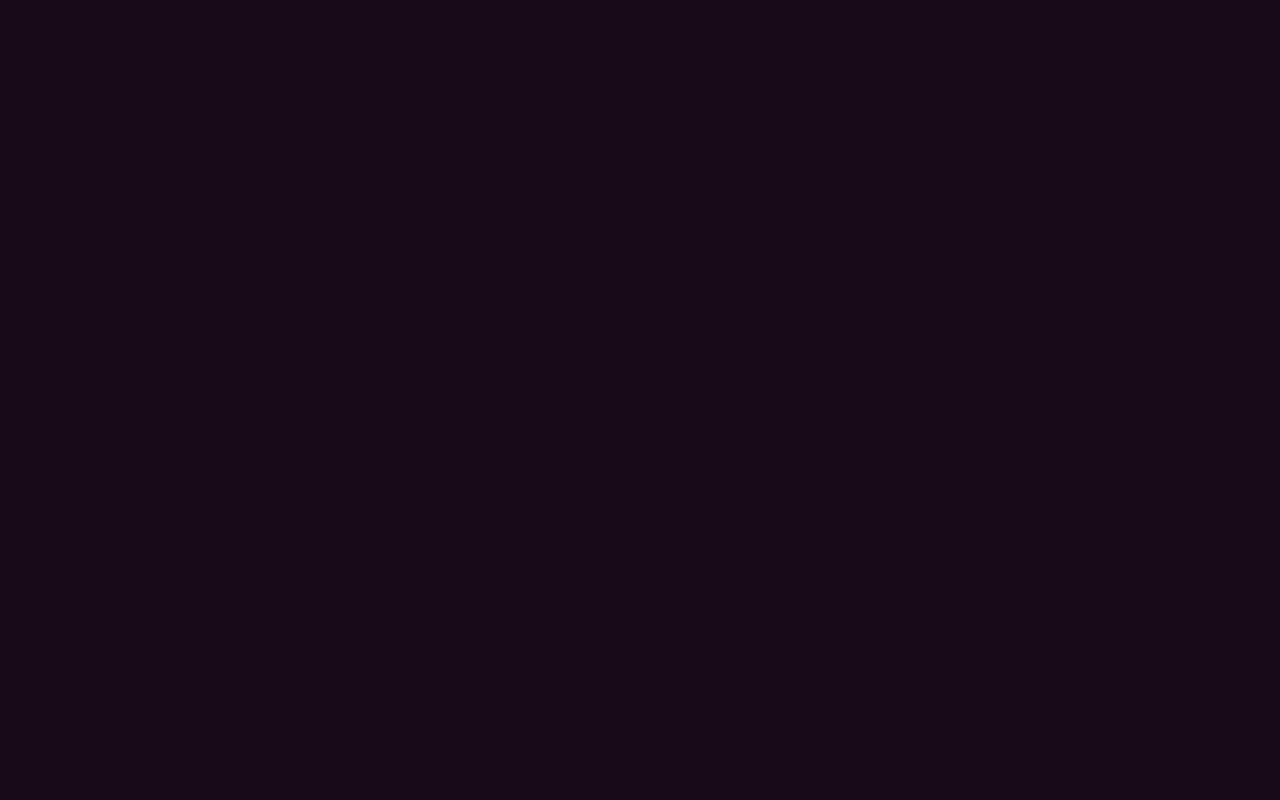
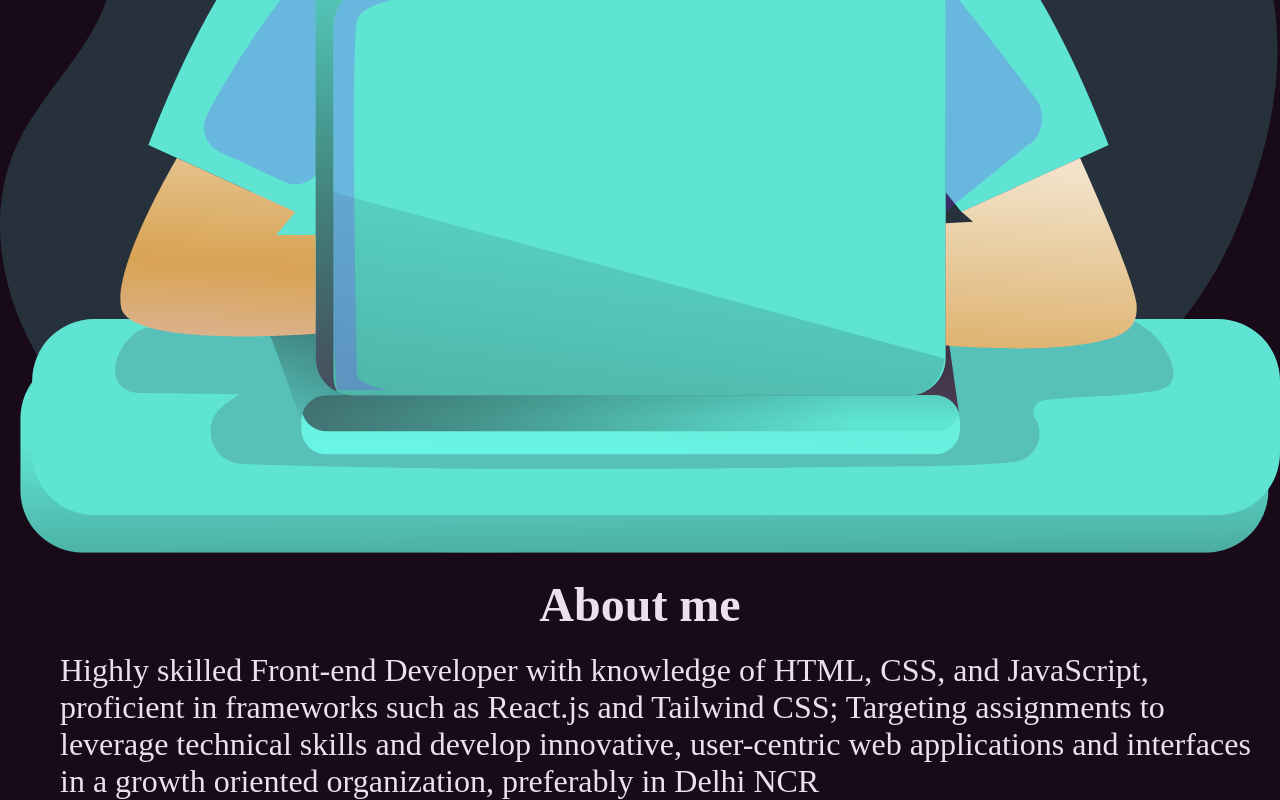
Before and after one commit to Pranshu-15/personal-portfolio, a React (Create React App) app: page /about in a window 1280 px wide. Shown: the part 714-1514 px from the top of the page. Before the commit the page ends 800 px from the top, so only its background shows below. Built offline with nearby package versions, Linux system fonts and the light colour scheme.

Commit message:
created about section

```diff
--- a/src/Components/About/index.js
+++ b/src/Components/About/index.js
@@ -1,10 +1,20 @@
 import React from 'react'
 import './style.css'
+import man from '../../media/freelancer.svg'
 
 const About = () => {
   return (
-    <div>
-      <h1>Hi it's about me section</h1>
+    <div className='about'>
+      <div className='left-section'>
+        <h1 className='about-heading'>About me</h1>
+        <p className='about-para'>Highly skilled Front-end Developer with knowledge of HTML, CSS, and JavaScript, proficient in
+frameworks such as React.js and Tailwind CSS; Targeting assignments to leverage technical skills and
+develop innovative, user-centric web applications and interfaces in a growth oriented organization,
+preferably in Delhi NCR</p>
+      </div>
+      <div className='right-section'>
+      <img className='man' src={man} alt='man'/>
+      </div>
     </div>
   )
 }
--- a/src/Components/About/style.css
+++ b/src/Components/About/style.css
@@ -0,0 +1,47 @@
+.about{
+    display: flex;
+    justify-content: space-between;
+    align-items: center;
+}
+.left-section, .right-section{
+    width: 50%;
+}
+.about-heading{
+  text-align: center;
+  font-size: 8rem;
+}
+.about-para{
+   /* font-size:  clamp(0.625rem, 1.119vw - 0.092rem, 1.25rem); */
+   font-size: 2rem;
+  margin-left: 60px;
+  text-align: justify;
+}
+.man{
+    width: 50%;
+    height: 85vh;
+    margin-left: 140px;
+}
+@media only screen
+   and (min-width : 320px) {
+   .about{
+    flex-direction: column-reverse;
+   }
+   .left-section, .right-section{
+    width: 100%;
+}
+   .man{
+    width: 100%;
+    height: 50%;
+    margin: auto;
+    margin-top: 24px;
+   }
+   .about-heading{
+    text-align: center;
+  font-size: 3rem;
+  margin-bottom: 20px;
+  margin-top: 20px;
+   }
+   .about-para{
+    text-align: left;
+   }
+}
--- a/src/Components/Body/index.js
+++ b/src/Components/Body/index.js
@@ -6,11 +6,9 @@ const Body = () => {
   return (
     <>
     <div className='home-section'>
-    <iframe className='hero-section-image' src="https://lottie.host/embed/cff70859-a1f8-4a3b-b5d1-d335bc7561b3/1JpEZGgGyQ.json"></iframe>
+    <iframe title='hero-section-img' className='hero-section-image' src="https://lottie.host/embed/cff70859-a1f8-4a3b-b5d1-d335bc7561b3/1JpEZGgGyQ.json"></iframe>
     <div className='first-line'>
       <h1 className='heading'>Hi Folks!!</h1>
-      <h1 className='emoji'>&#128075;</h1>
-      <h1 className='emoji emoji-two'>&#x1F44B;</h1>
     </div>
     <div className='second-line'>
       <h1 className='heading-two'>I'm Pranshu Agrawal</h1>
--- a/src/Components/Body/style.css
+++ b/src/Components/Body/style.css
@@ -35,22 +35,14 @@ color: var(--background);
 .heading-two:hover{
     color: var(--text);
 }
-.emoji{
-    font-size: 55px;
+.heading, .heading-two, .heading-three{
+    font-size: 4rem !important;
 }
-@media only screen and (min-width: 320px) {
+@media screen and (max-width: 720px) {
     .heading, .heading-two, .heading-three{
-        font-size: 2rem;
+        font-size: 2rem !important;
     }
-    .emoji{
-        font-size: 47px;
-  position: absolute;
-  left: 290px;
-    bottom: 329px;
-    }
-    .emoji-two{
-        left: 345px;
-    }
+
     .heading{
         margin-left: -60px;
   margin-bottom: 6px;
```
Also changed, not shown: src/media/freelancer.svg (added).
